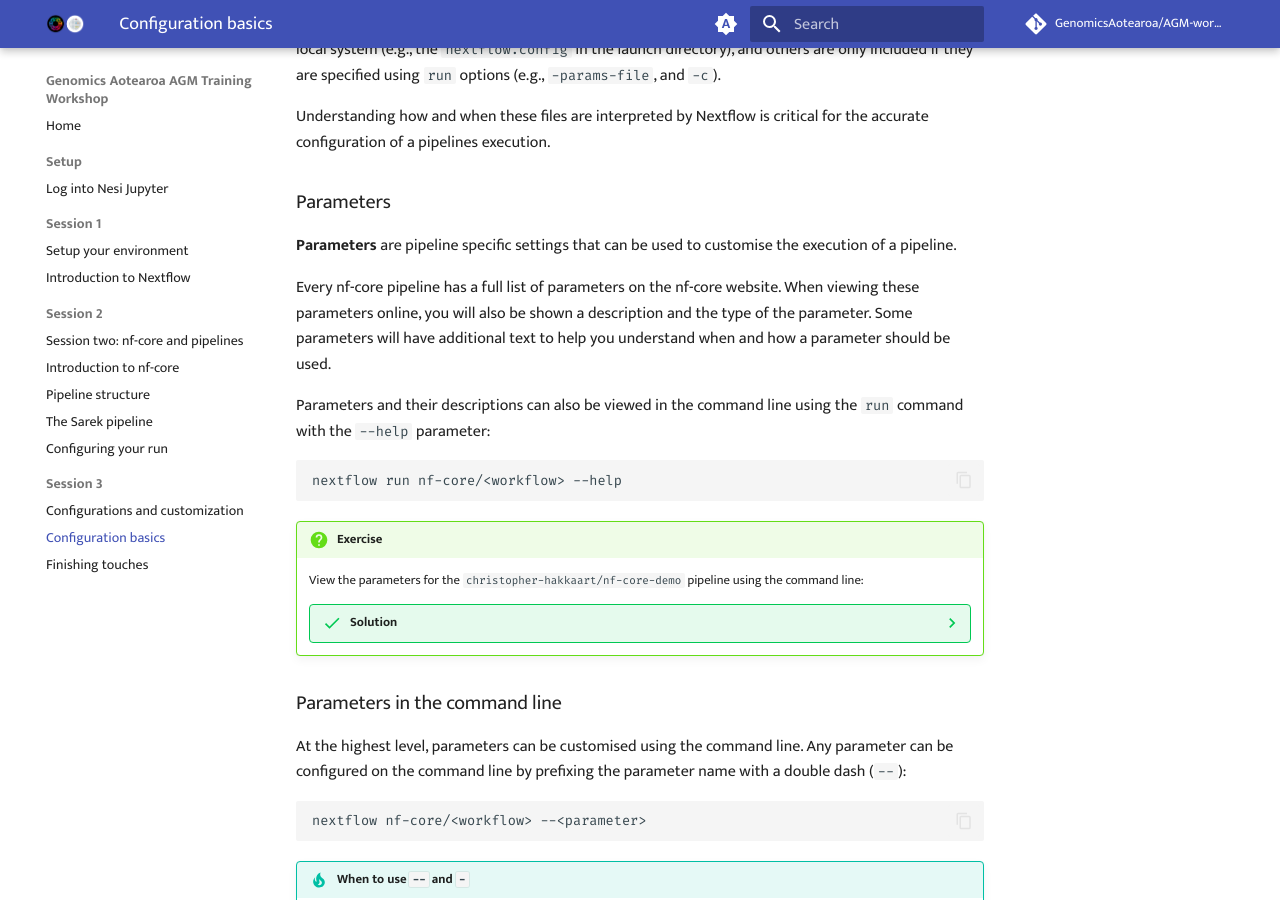
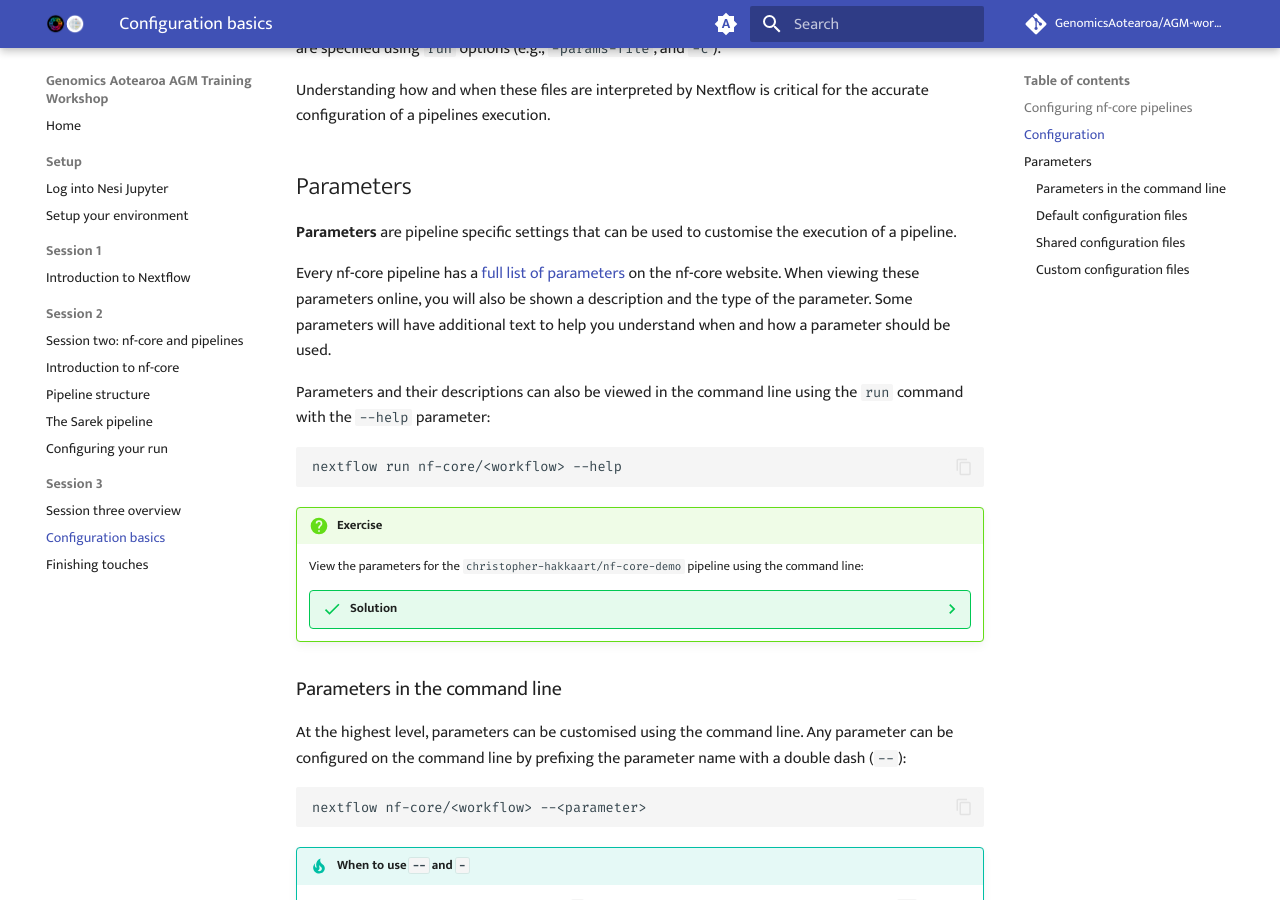
Before and after one commit to GenomicsAotearoa/AGM-workshop-2023, an MkDocs documentation site: the page built from docs/session_3/1_configFiles.md, in a window 1280 px wide and 900 px high, scrolled down 1123 px. Built offline with MkDocs 1.6.1 and Material for MkDocs 9.7.7, drawn with Linux system fonts in a browser that asks for light colours; comment, search, counter and statistics services are not loaded; some of the changed text lies outside the part shown.

Commit message:
edit titles, links

```diff
--- a/docs/session_3/0_homeStretchOverview.md
+++ b/docs/session_3/0_homeStretchOverview.md
@@ -1,3 +1,3 @@
-# Configurations and customization
+# Session three overview
 
 Session three expands on configuring your pipeline run. You will take the run command you built in the previous session and customize various parameters.
--- a/docs/session_3/1_configFiles.md
+++ b/docs/session_3/1_configFiles.md
@@ -1,6 +1,6 @@
 # Configuration basics
 
-# Configuring nf-core pipelines
+## Configuring nf-core pipelines
 
 !!! clipboard-list "Objectives"
 
@@ -33,11 +33,11 @@ Notably, while some of these files are already included in the nf-core pipeline
 
 Understanding how and when these files are interpreted by Nextflow is critical for the accurate configuration of a pipelines execution.
 
-### Parameters
+## Parameters
 
 **Parameters** are pipeline specific settings that can be used to customise the execution of a pipeline.
 
-Every nf-core pipeline has a full list of parameters on the nf-core website. When viewing these parameters online, you will also be shown a description and the type of the parameter. Some parameters will have additional text to help you understand when and how a parameter should be used.
+Every nf-core pipeline has a [full list of parameters](https://nf-co.re/sarek/3.2.3/parameters) on the nf-core website. When viewing these parameters online, you will also be shown a description and the type of the parameter. Some parameters will have additional text to help you understand when and how a parameter should be used.
 
 Parameters and their descriptions can also be viewed in the command line using the `run` command with the `--help` parameter:
 
@@ -168,7 +168,7 @@ Nextflow will also look for files that are external to the pipeline project dire
 
 You don't need to use all of these files to execute your pipeline.
 
-**Parameter files**
+** Parameter files
 
 Parameter files are `.json` files that can contain an unlimited number of parameters:
 
--- a/mkdocs.yml
+++ b/mkdocs.yml
@@ -12,8 +12,8 @@ nav:
   - Home: index.md
   - Setup:
     - setup/setup.md
+    - session_1/0_kickoff.md
   - Session 1:
-    - session_1/0_kickoff.md
     - session_1/1_introToNextflow.md
   - Session 2:
     - session_2/0_sessionOverview.md
```
Also changed, not shown: 2 other files.
